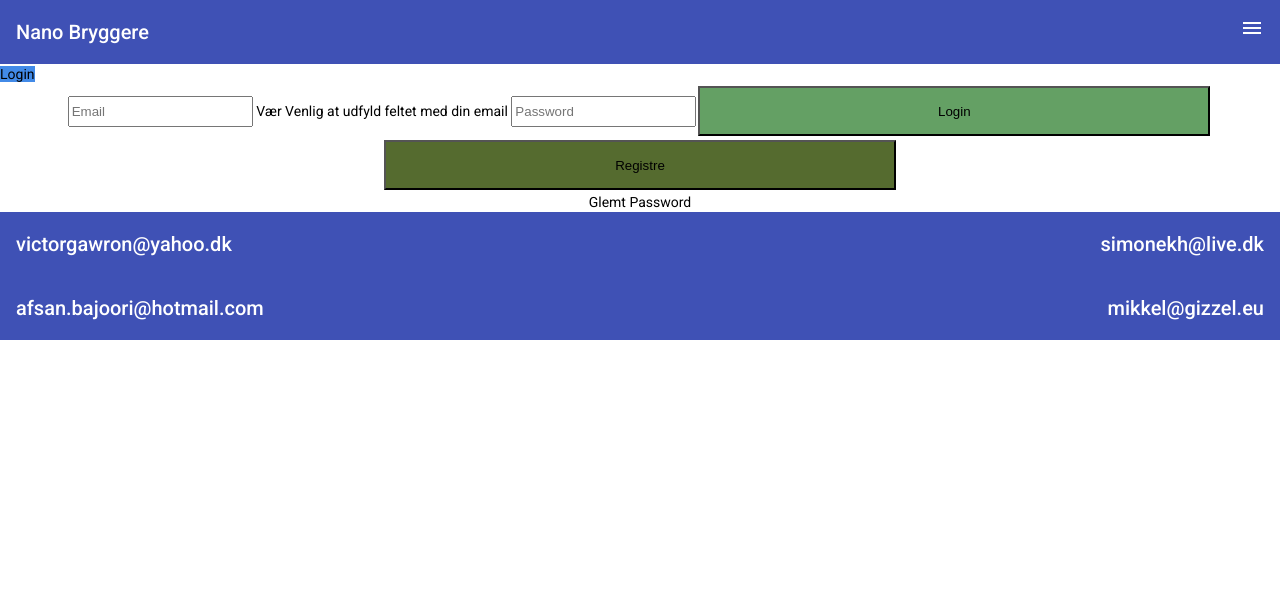
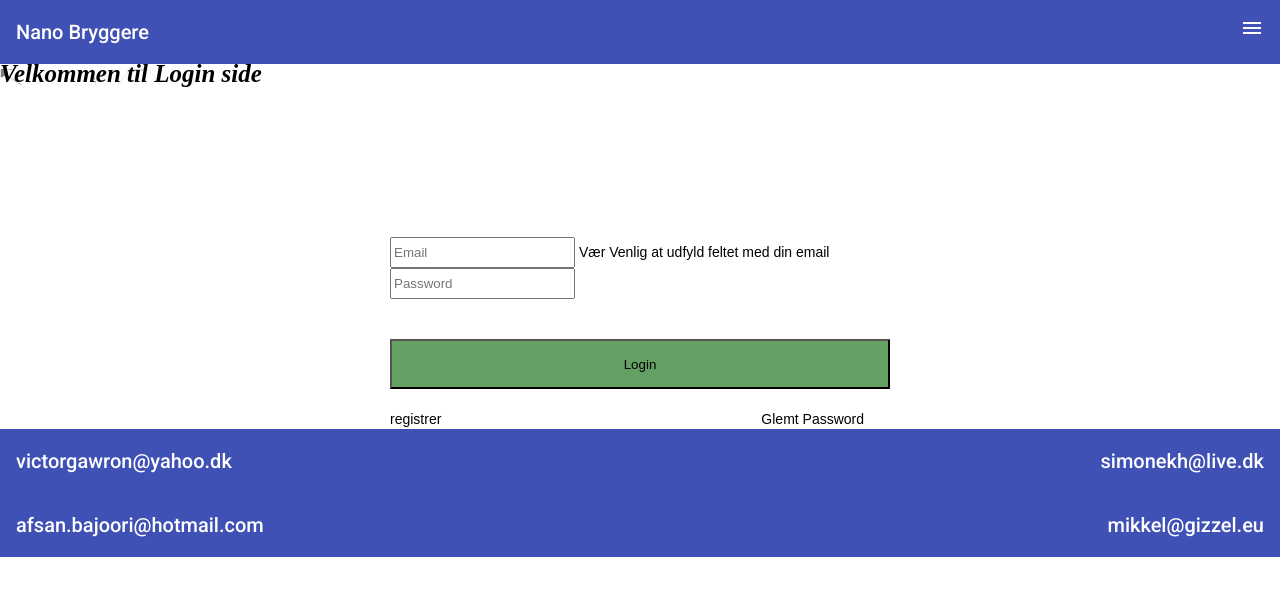
Before and after one commit to Afsanehbajoori/Nano-Bryggere-Angular, an Angular app: page / in a window 1280 px wide. Shown: the top 596 px of the page. Built offline with nearby package versions, Linux system fonts and the light colour scheme.

Commit message:
login side design

```diff
--- a/src/app/login/edit-password/edit-password.component.html
+++ b/src/app/login/edit-password/edit-password.component.html
@@ -1,6 +1,6 @@
 <mat-card class="main" id="imgeUp">
   <mat-card-title class="txt" style="margin-top: 100px;">
-    Idtast dit nyt password
+    Indtast dit nyt password
   </mat-card-title>
   <mat-card-content class="container">
     <form [formGroup]="EditPWForm"  class="example-form">
--- a/src/app/login/login-side/login-side.component.css
+++ b/src/app/login/login-side/login-side.component.css
@@ -7,10 +7,10 @@
 }
 
 .login-btn{
-    margin: 2px;
-    height: 50px;
-    width: 40%;
-    background-color: rgb(100, 160, 100);
+  margin-top: 40px;
+  height: 50px;
+  background-color: rgb(100, 160, 100);
+  width: 100%;
 }
 
 .login-header{
@@ -18,8 +18,8 @@
     background-color: rgb(66, 138, 231);
 }
 
-.full-width{
-    width: 80%;
+.example-full-width {
+  width: 100%;
 }
 
 .input-control{
@@ -33,3 +33,36 @@
     height: 500px;
     max-height: 800px;
 }
+.main{
+  height: 100%;
+  background-color: rgb(255, 255, 255);
+}
+
+#imgeUp{
+  background-image: url('/assets/images/Background-website-01.jpg');
+  background-position:center center;
+  background-repeat: no-repeat;
+  background-size: cover;
+  width: auto;
+}
+.txt{
+  margin-bottom: 30px;
+  font-weight: bolder;
+  font-size: 25px;
+  font-family: 'Times New Roman', Times, serif;
+  font-style: italic;
+  text-align: center;
+
+}
+.container {
+  margin-top: 150px;
+  font-family: arial;
+  display: flex;
+  justify-content: center;
+  height: auto;
+  }
+.example-form {
+    min-width: 150px;
+    max-width: 500px;
+    width: 100%;
+  }
--- a/src/app/login/login-side/login-side.component.html
+++ b/src/app/login/login-side/login-side.component.html
@@ -1,27 +1,36 @@
-        <mat-card  class="mat-card-body">
-            <mat-toolbar class="login-header">Login</mat-toolbar>
-            <form [formGroup]="loginForm" fxLayoutAlign="stretch" fxLayout="column">
-                <mat-form-field class="full-width">
+<mat-card class="main" id="imgeUp">
+  <mat-card-title class="txt" style="margin-top: 100px;">
+    Velkommen til Login side
+  </mat-card-title>
+  <mat-card-content class="container">
+
+    <form [formGroup]="loginForm"  class="example-form" >
+        <mat-form-field class="example-full-width" appearance="fill" >
             <input matInput formControlName="email" placeholder="Email" class="input-control">
             <!-- <mat-error *ngIf="email.errors?.['required']"> -->
             <mat-error>
                 Vær Venlig at udfyld feltet med din email
             </mat-error>
         </mat-form-field>
-                <mat-form-field class="full-width">
+        <mat-form-field class="example-full-width" appearance="fill">
             <!-- <input matInput type="password" placeholder="Password" formControlName="password" class="input-control"> -->
             <input matInput type="password" placeholder="Password" class="input-control">
         </mat-form-field>
         <!-- <button mat-raised-button type="submit" class="login-btn" (click)="getData()">Login</button> -->
         <button mat-raised-button type="submit" class="login-btn">Login</button>
-                <button mat-raised-button type="submit" class="login-btn" style="background-color: darkolivegreen;">Registre</button>
-                <div>
-                    <span><a routerLink="glemtpassword" routerLinkActive="active">Glemt Password</a></span>
+        <!-- <button mat-raised-button type="submit"  routerLink="registrer" class="login-btn" style="background-color: darkolivegreen;">Registre</button> -->
+        <div style="margin-top: 20px;">
+          <span><a routerLink="registrer" routerLinkActive="active">registrer</a></span>
+
+
+            <span style="margin-left: 320px;"><a routerLink="glemtpassword" routerLinkActive="active">Glemt Password</a></span>
           </div>
         <!-- <button mat-raised-button type="submit" style="border-color: transparent; background-color: transparent;
         color: rgb(164, 209, 87);" (click)="OnSubmit()">Glemt Password?</button> -->
     </form>
+  </mat-card-content>
 </mat-card>
+
 <!-- <div *ngFor='let data of datas | async'>
 {{data | json}}
 </div> -->
```
Lines whose indentation alone changed are shown as unchanged.
